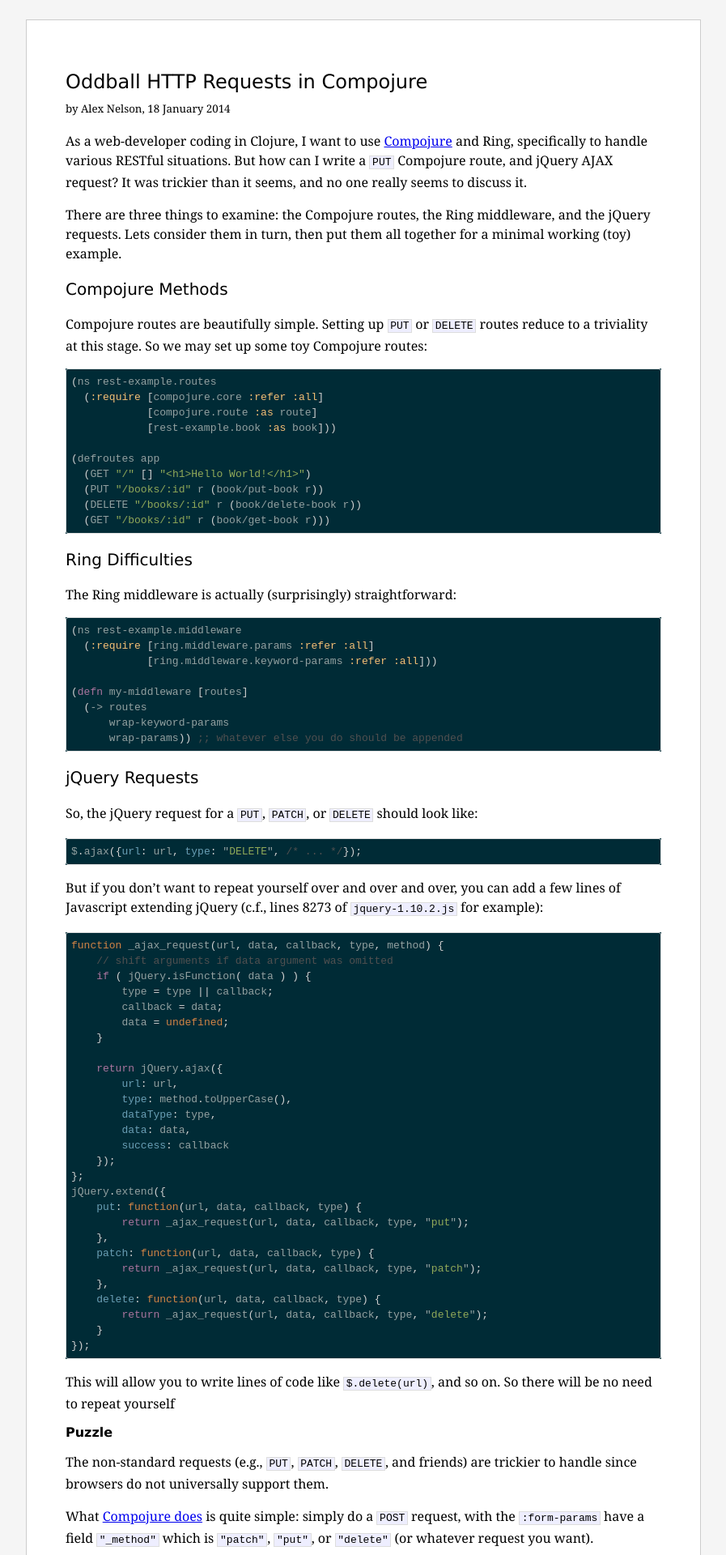
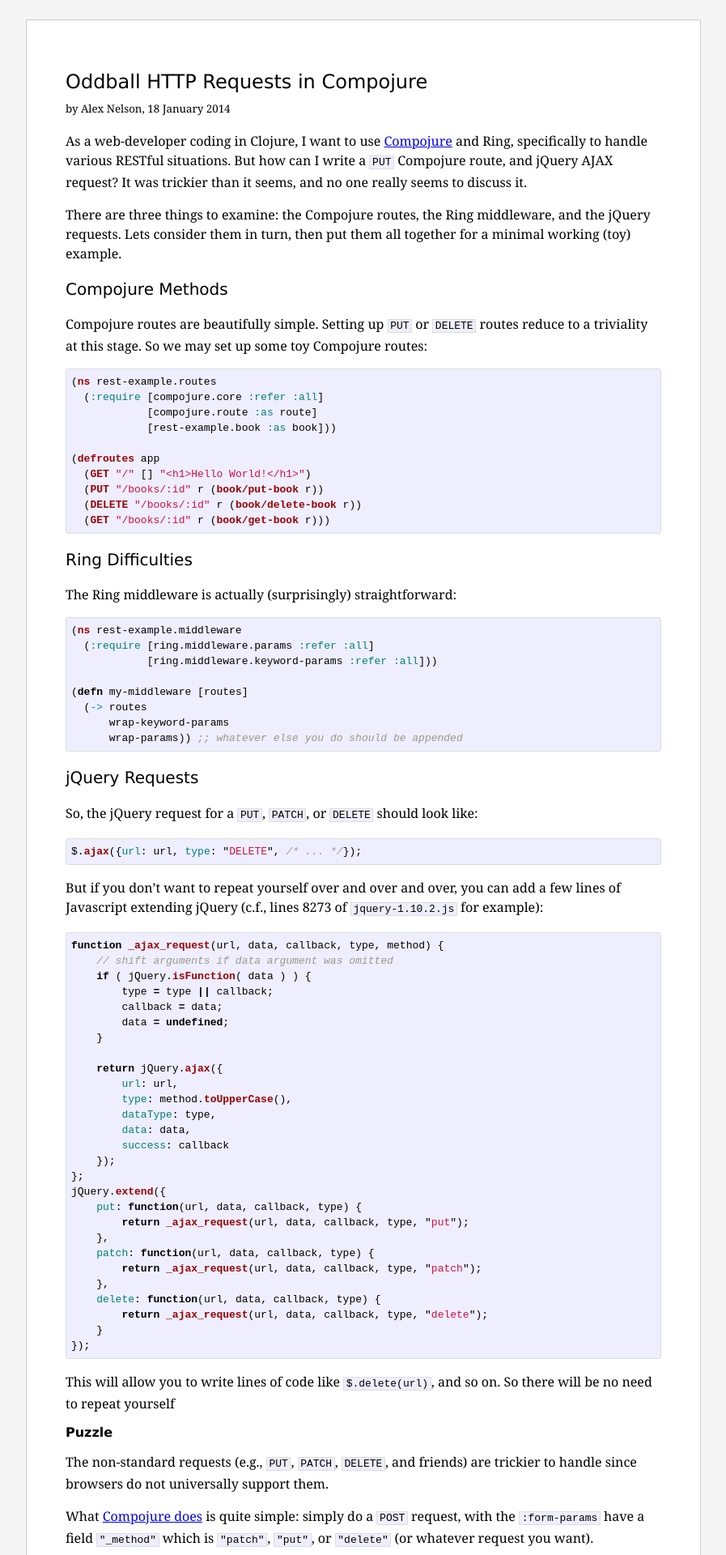
Before and after one commit to pqnelson/pqnelson.github.com, a Jekyll site: the page built from _posts/2014-01-18-REST-compojure.md, in a window 1280 px wide. Shown: the top 1920 px of the page at 81% size, without its empty margins (191-1088 px from the left). Built offline with Jekyll 4.4.1, drawn with Linux system fonts in a browser that asks for light colours.

Commit message:
[minor] Tweaked syntax highlighting

```diff
--- a/_includes/head.html
+++ b/_includes/head.html
@@ -1,10 +1,11 @@
 <!DOCTYPE html>
 <html>
   <head>
+    <meta charset="utf-8">
+    <meta http-equiv="x-ua-compatible" content="ie=edge">
     <meta name=viewport content="width=device-width, initial-scale=1">
-    <meta charset="utf-8">
     <title>{{ page.title }}</title>
-    <link rel="stylesheet" href="/css/syntax.css" >
+    <link rel="stylesheet" href="/css/github-syntax.css" >
     <link rel="stylesheet" href="/css/main.css" >
     <script>
   (function(i,s,o,g,r,a,m){i['GoogleAnalyticsObject']=r;i[r]=i[r]||function(){
--- /dev/null
+++ b/css/github-syntax.css
@@ -0,0 +1,61 @@
+.highlight .hll { background-color: #ffffcc }
+.highlight .c { color: #999988; font-style: italic } /* Comment */
+.highlight .err { color: #a61717; background-color: #e3d2d2 } /* Error */
+.highlight .k { color: #000000; font-weight: bold } /* Keyword */
+.highlight .o { color: #000000; font-weight: bold } /* Operator */
+.highlight .cm { color: #999988; font-style: italic } /* Comment.Multiline */
+.highlight .cp { color: #999999; font-weight: bold; font-style: italic } /* Comment.Preproc */
+.highlight .c1 { color: #999988; font-style: italic } /* Comment.Single */
+.highlight .cs { color: #999999; font-weight: bold; font-style: italic } /* Comment.Special */
+.highlight .gd { color: #000000; background-color: #ffdddd } /* Generic.Deleted */
+.highlight .ge { color: #000000; font-style: italic } /* Generic.Emph */
+.highlight .gr { color: #aa0000 } /* Generic.Error */
+.highlight .gh { color: #999999 } /* Generic.Heading */
+.highlight .gi { color: #000000; background-color: #ddffdd } /* Generic.Inserted */
+.highlight .go { color: #888888 } /* Generic.Output */
+.highlight .gp { color: #555555 } /* Generic.Prompt */
+.highlight .gs { font-weight: bold } /* Generic.Strong */
+.highlight .gu { color: #aaaaaa } /* Generic.Subheading */
+.highlight .gt { color: #aa0000 } /* Generic.Traceback */
+.highlight .kc { color: #000000; font-weight: bold } /* Keyword.Constant */
+.highlight .kd { color: #000000; font-weight: bold } /* Keyword.Declaration */
+.highlight .kn { color: #000000; font-weight: bold } /* Keyword.Namespace */
+.highlight .kp { color: #000000; font-weight: bold } /* Keyword.Pseudo */
+.highlight .kr { color: #000000; font-weight: bold } /* Keyword.Reserved */
+.highlight .kt { color: #445588; font-weight: bold } /* Keyword.Type */
+.highlight .m { color: #009999 } /* Literal.Number */
+.highlight .s { color: #d01040 } /* Literal.String */
+.highlight .na { color: #008080 } /* Name.Attribute */
+.highlight .nb { color: #0086B3 } /* Name.Builtin */
+.highlight .nc { color: #445588; font-weight: bold } /* Name.Class */
+.highlight .no { color: #008080 } /* Name.Constant */
+.highlight .nd { color: #3c5d5d; font-weight: bold } /* Name.Decorator */
+.highlight .ni { color: #800080 } /* Name.Entity */
+.highlight .ne { color: #990000; font-weight: bold } /* Name.Exception */
+.highlight .nf { color: #990000; font-weight: bold } /* Name.Function */
+.highlight .nl { color: #990000; font-weight: bold } /* Name.Label */
+.highlight .nn { color: #555555 } /* Name.Namespace */
+.highlight .nt { color: #000080 } /* Name.Tag */
+.highlight .nv { color: #008080 } /* Name.Variable */
+.highlight .ow { color: #000000; font-weight: bold } /* Operator.Word */
+.highlight .w { color: #bbbbbb } /* Text.Whitespace */
+.highlight .mf { color: #009999 } /* Literal.Number.Float */
+.highlight .mh { color: #009999 } /* Literal.Number.Hex */
+.highlight .mi { color: #009999 } /* Literal.Number.Integer */
+.highlight .mo { color: #009999 } /* Literal.Number.Oct */
+.highlight .sb { color: #d01040 } /* Literal.String.Backtick */
+.highlight .sc { color: #d01040 } /* Literal.String.Char */
+.highlight .sd { color: #d01040 } /* Literal.String.Doc */
+.highlight .s2 { color: #d01040 } /* Literal.String.Double */
+.highlight .se { color: #d01040 } /* Literal.String.Escape */
+.highlight .sh { color: #d01040 } /* Literal.String.Heredoc */
+.highlight .si { color: #d01040 } /* Literal.String.Interpol */
+.highlight .sx { color: #d01040 } /* Literal.String.Other */
+.highlight .sr { color: #009926 } /* Literal.String.Regex */
+.highlight .s1 { color: #d01040 } /* Literal.String.Single */
+.highlight .ss { color: #990073 } /* Literal.String.Symbol */
+.highlight .bp { color: #999999 } /* Name.Builtin.Pseudo */
+.highlight .vc { color: #008080 } /* Name.Variable.Class */
+.highlight .vg { color: #008080 } /* Name.Variable.Global */
+.highlight .vi { color: #008080 } /* Name.Variable.Instance */
+.highlight .il { color: #009999 } /* Literal.Number.Integer.Long */
```
